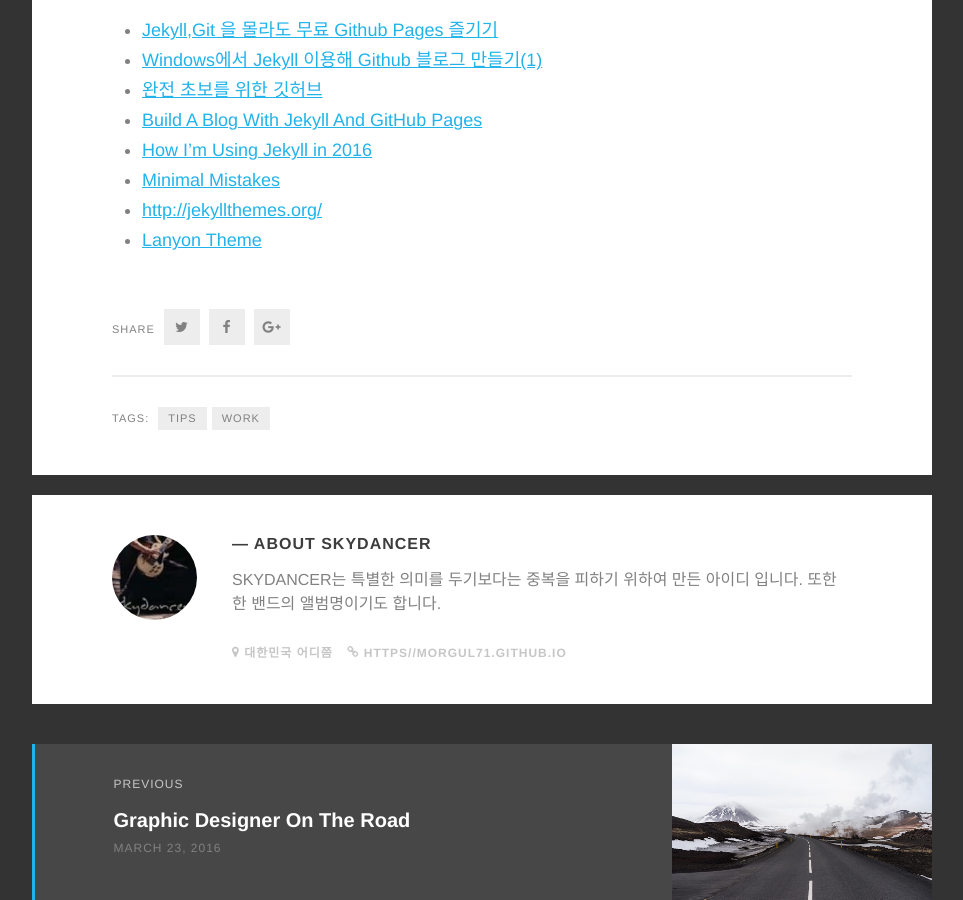
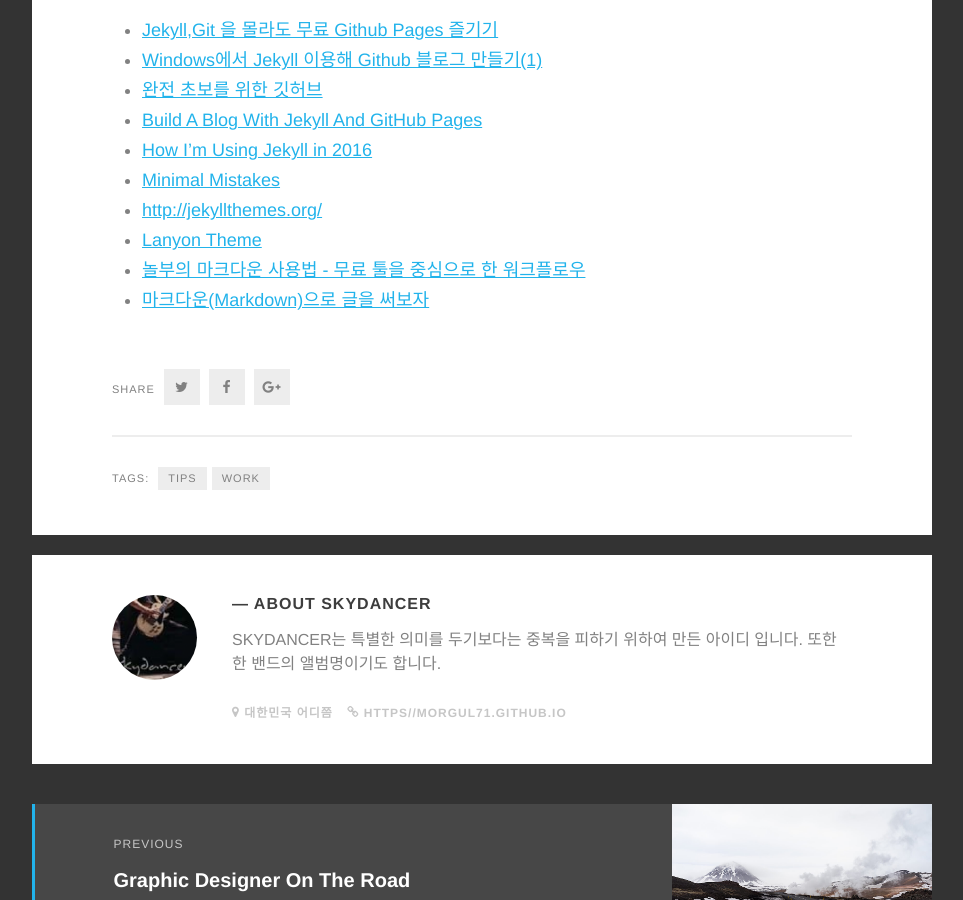
Before and after one commit to morgul71/morgul71.github.io, a Jekyll site: the page built from _posts/2016-06-16-무료 Github Pages 즐기기.md, in a window 1280 px wide and 900 px high, scrolled down 1864 px. Shown: the whole window, without its empty margins (8-971 px from the left). Built offline with Jekyll 4.4.1, drawn with Linux system fonts in a browser that asks for light colours; some web fonts are replaced.

Commit message:
Update 2016-06-16-무료 Github Pages 즐기기.md

```diff
--- a/_posts/2016-06-16-무료 Github Pages 즐기기.md
+++ b/_posts/2016-06-16-무료 Github Pages 즐기기.md
@@ -37,3 +37,5 @@
 - [Minimal Mistakes](https://mmistakes.github.io/minimal-mistakes/docs/quick-start-guide/)
 - [http://jekyllthemes.org/](http://jekyllthemes.org/)
 - [Lanyon Theme](http://lanyon.getpoole.com/)
+- [놀부의 마크다운 사용법 - 무료 툴을 중심으로 한 워크플로우](http://nolboo.kim/blog/2014/04/15/how-to-use-markdown/)
+- [마크다운(Markdown)으로 글을 써보자](http://blog.kalkin7.com/2014/02/10/lets-write-using-markdown/#fn-53-1)
```
